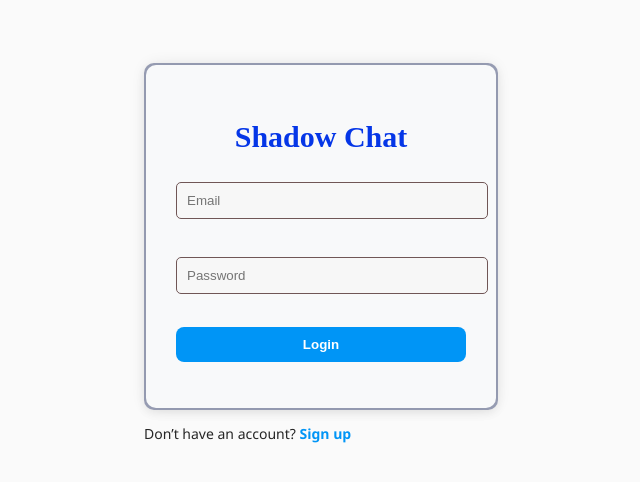
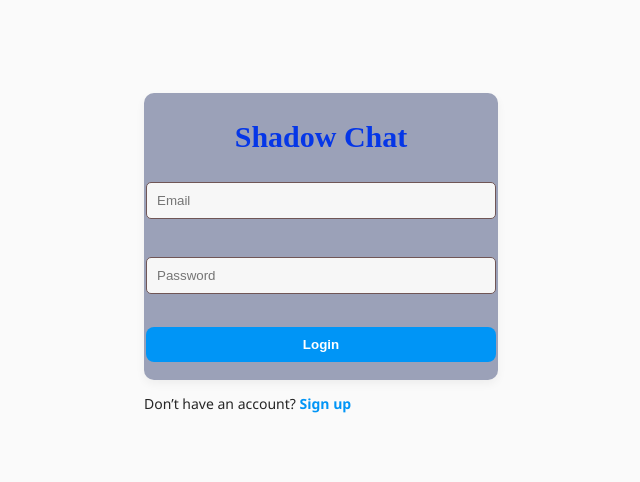
Before and after one commit to RupeshBhulode/Shadow_chat_forntend, a React (Create React App) app: page / in a window 1280 px wide. Shown: the part 148-630 px from the top of the page, without its empty margins (319-959 px from the left). Built offline with nearby package versions, Linux system fonts and the light colour scheme.

Commit message:
Update Login.js

```diff
--- a/src/Auth/Login.js
+++ b/src/Auth/Login.js
@@ -1,11 +1,12 @@
 import React, { useState } from 'react';
 import { useNavigate } from 'react-router-dom';
-import '../css/Login.css';
+import { signInWithEmailAndPassword } from 'firebase/auth';
+import { auth } from '../firebaseClient';
 
 function Login() {
   const [form, setForm] = useState({ email: '', password: '' });
   const [responseMsg, setResponseMsg] = useState('');
-  const [isLoading, setIsLoading] = useState(false); // ✅ for spinner
+  const [isLoading, setIsLoading] = useState(false);
   const navigate = useNavigate();
 
   const handleChange = (e) => {
@@ -14,24 +15,24 @@ function Login() {
 
   const handleSubmit = async (e) => {
     e.preventDefault();
-    setIsLoading(true); // ✅ show spinner
+    setIsLoading(true);
+    try {
+      // ✅ Firebase Auth
+      const userCredential = await signInWithEmailAndPassword(auth, form.email, form.password);
+      const idToken = await userCredential.user.getIdToken();
 
-    try {
-      const res = await fetch('https://shadow-chat-firebase-3.onrender.com/auth/login', {
+      // ✅ Send token to backend for profile/JWT
+      const res = await fetch('http://127.0.0.1:8000/auth/login', {
         method: 'POST',
-        headers: {
-          'Content-Type': 'application/json',
-        },
-        body: JSON.stringify(form),
+        headers: { 'Content-Type': 'application/json' },
+        body: JSON.stringify({ id_token: idToken }),
       });
 
+      const data = await res.json();
       if (!res.ok) {
-        const error = await res.json();
-        setResponseMsg('Login failed: ' + (error.detail || 'Unknown error'));
+        setResponseMsg('Login failed: ' + (data.detail || 'Unknown error'));
         return;
       }
-
-      const data = await res.json();
 
       localStorage.setItem('user', JSON.stringify({
         user_id: data.user.user_id,
@@ -47,45 +48,21 @@ function Login() {
     } catch (err) {
       setResponseMsg('Error: ' + err.message);
     } finally {
-      setIsLoading(false); // ✅ hide spinner
+      setIsLoading(false);
     }
   };
 
   return (
     <div className="login-form">
       <h2>Shadow Chat</h2>
-
-      {/* ✅ Spinner shown when loading */}
       {isLoading && <div className="spinner"></div>}
-
       <form onSubmit={handleSubmit}>
-        <div>
-          <input
-            type="email"
-            name="email"
-            placeholder="Email"
-            value={form.email}
-            onChange={handleChange}
-            required
-          />
-        </div>
+        <input type="email" name="email" placeholder="Email" value={form.email} onChange={handleChange} required />
         <br />
-        <div>
-          <input
-            type="password"
-            name="password"
-            placeholder="Password"
-            value={form.password}
-            onChange={handleChange}
-            required
-          />
-        </div>
+        <input type="password" name="password" placeholder="Password" value={form.password} onChange={handleChange} required />
         <br />
-        <button type="submit" disabled={isLoading}>
-          {isLoading ? 'Logging in...' : 'Login'}
-        </button>
+        <button type="submit" disabled={isLoading}>{isLoading ? 'Logging in...' : 'Login'}</button>
       </form>
-
       <p>{responseMsg}</p>
     </div>
   );
```
